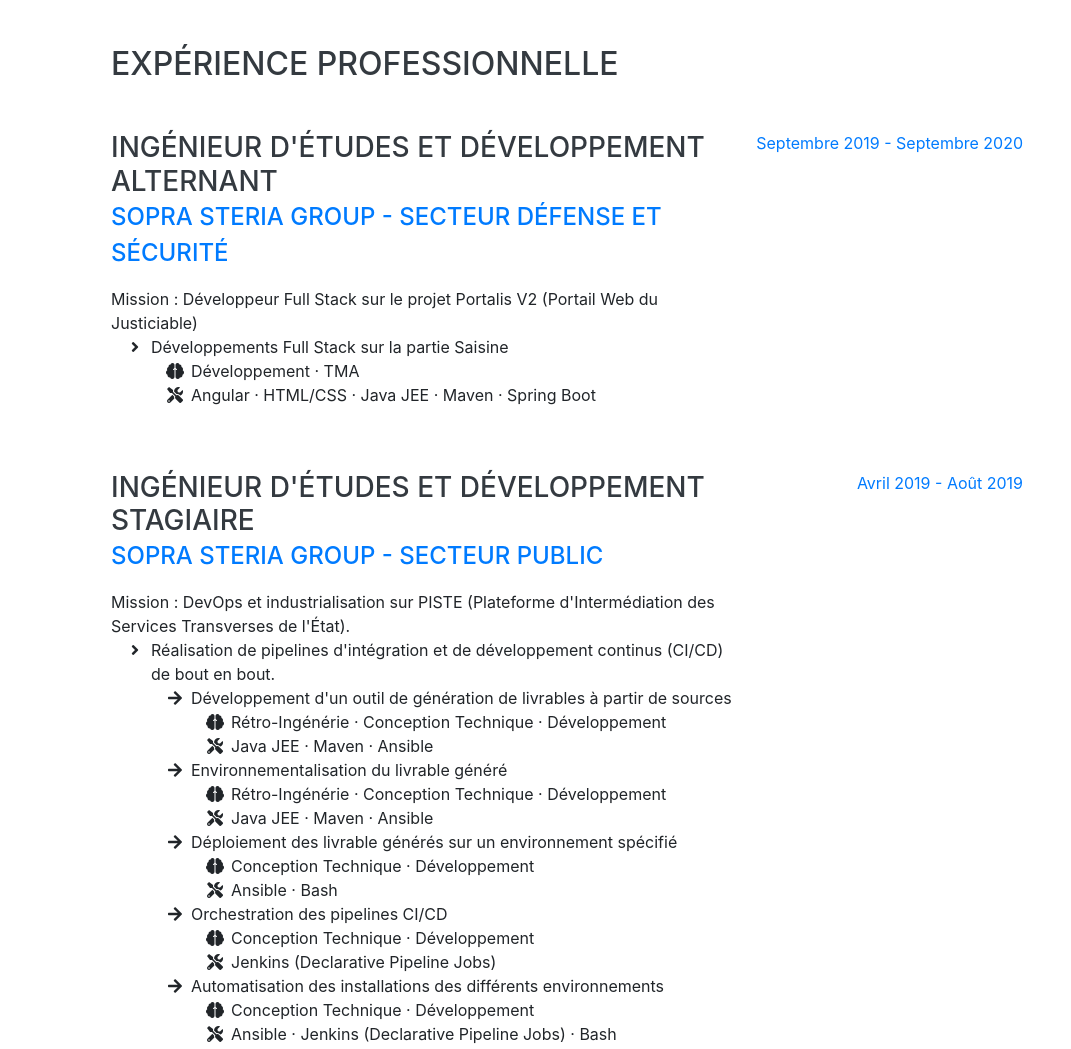
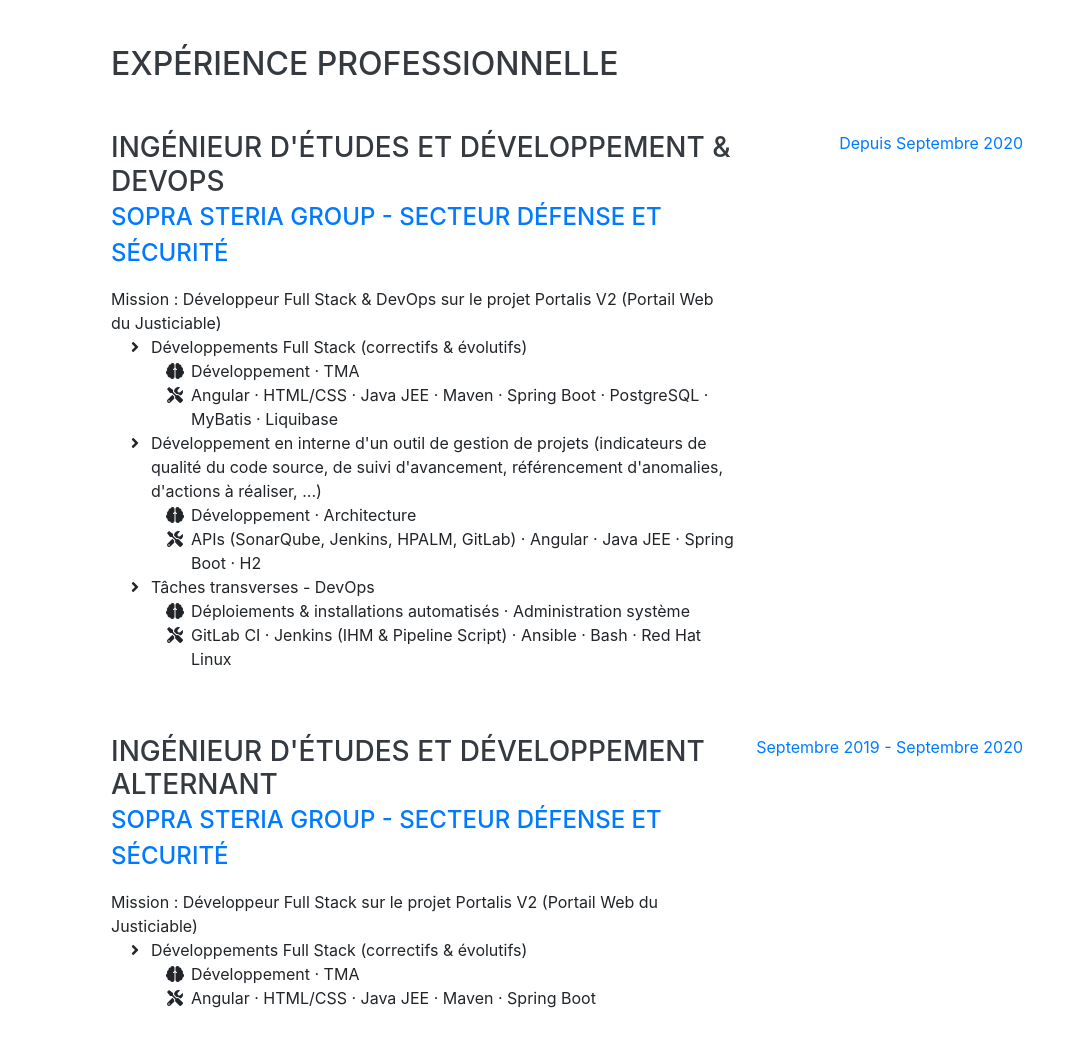
Before and after one commit to empty-spaces/empty-spaces.github.io, a website with bundled scripts: page index.html in a window 1280 px wide. Shown: the part 804-1853 px from the top of the page, without its empty margins (209-1280 px from the left). Built offline with nearby package versions, Linux system fonts and the light colour scheme; a web font is replaced by a local one.

Commit message:
Mise à jour CV

```diff
--- a/index.html
+++ b/index.html
@@ -17,6 +17,7 @@
   <link href="vendor/fontawesome-free/css/all.min.css" rel="stylesheet">
 
   <link href="css/resume.min.css" rel="stylesheet">
+  <link rel="icon" href="img/favicon.ico" />
 
 </head>
 
@@ -72,8 +73,8 @@
         <div class="subheading mb-5">5 rue Paul Dautier · 78140 Vélizy-Villacoublay · +33 6 38 68 86 21 ·
           <a href="mailto:name@email.com">lefevreclement4@orange.fr</a>
         </div>
-        <p class="lead mb-5">Étudiant en contrat de professionnalisation en dernière année de cycle ingénieur en informatique à l'ISTY (Institut des Sciences et Techniques des Yvelines), les domaines de l'Informatique que j'affectionne le plus sont le développement logiciel, la sécurité, et le DevOps.
-        Au cours de mon parcours scolaire et professionnel, j'ai découvert que les missions qui me passionaient le plus étaient celles à fort caractère R&amp;D.
+        <p class="lead mb-5">Ingénieur d'études et développement - DevOps au sein de Sopra Steria, j'évolue actuellement sur le projet de transformation de la Justice Française Portalis V2. Les domaines de l'Informatique que j'affectionne le plus sont le développement logiciel, la sécurité, l'architecture, et le DevOps.
+        Au cours de mon parcours scolaire et professionnel, j'ai découvert que les missions qui me passionnaient le plus étaient celles à fort caractère R&amp;D.
         <div class="social-icons">
           <a href="https://www.linkedin.com/in/clement-lefevre/">
             <i class="fab fa-linkedin-in"></i>
@@ -93,6 +94,63 @@
 
         <div class="resume-item d-flex flex-column flex-md-row mb-5">
           <div class="resume-content mr-auto">
+            <h3 class="mb-0">Ingénieur d'études et développement & DevOps</h3>
+            <div class="subheading mb-3"><a href="https://www.soprasteria.com/fr">Sopra Steria Group - Secteur Défense et Sécurité</a></div>
+			<div>
+              Mission : Développeur Full Stack & DevOps sur le projet Portalis V2 (Portail Web du Justiciable)
+              <ul class="fa-ul">
+              	<li>
+              		<i class="fa-li fas fa-angle-right"></i>
+              		Développements Full Stack (correctifs & évolutifs)
+              		<ul class="fa-ul">
+                		<li>
+                		 	<i class="fa-li fas fa-brain"></i>
+                		 	Développement · TMA
+                		</li>
+                		<li>
+          		 			<i class="fa-li fas fa-tools"></i>
+                			Angular · HTML/CSS · Java JEE · Maven · Spring Boot · PostgreSQL · MyBatis · Liquibase
+          		 		</li>
+           		 	</ul>
+              	</li>
+              	<li>
+              		<i class="fa-li fas fa-angle-right"></i>
+              		Développement en interne d'un outil de gestion de projets (indicateurs de qualité du code source, de suivi d'avancement, référencement d'anomalies, d'actions à réaliser, ...)
+              		<ul class="fa-ul">
+                		<li>
+                		 	<i class="fa-li fas fa-brain"></i>
+                		 	Développement · Architecture
+                		</li>
+                		<li>
+          		 			<i class="fa-li fas fa-tools"></i>
+                			APIs (SonarQube, Jenkins, HPALM, GitLab) · Angular · Java JEE · Spring Boot · H2
+          		 		</li>
+           		 	</ul>
+              	</li>
+              	<li>
+              		<i class="fa-li fas fa-angle-right"></i>
+              		Tâches transverses - DevOps
+              		<ul class="fa-ul">
+                		<li>
+                		 	<i class="fa-li fas fa-brain"></i>
+                		 	Déploiements & installations automatisés · Administration système
+                		</li>
+                		<li>
+          		 			<i class="fa-li fas fa-tools"></i>
+                			GitLab CI · Jenkins (IHM & Pipeline Script) · Ansible · Bash · Red Hat Linux
+          		 		</li>
+           		 	</ul>
+              	</li>
+              </ul>
+            </div>
+          </div>
+          <div class="resume-date text-md-right">
+            <span class="text-primary">Depuis Septembre 2020</span>
+          </div>
+        </div>
+
+        <div class="resume-item d-flex flex-column flex-md-row mb-5">
+          <div class="resume-content mr-auto">
             <h3 class="mb-0">Ingénieur d'études et développement alternant</h3>
             <div class="subheading mb-3"><a href="https://www.soprasteria.com/fr">Sopra Steria Group - Secteur Défense et Sécurité</a></div>
 			<div>
@@ -100,7 +158,7 @@
               <ul class="fa-ul">
               	<li>
               		<i class="fa-li fas fa-angle-right"></i>
-              		Développements Full Stack sur la partie Saisine
+              		Développements Full Stack (correctifs & évolutifs)
               		<ul class="fa-ul">
                 		<li>
                 		 	<i class="fa-li fas fa-brain"></i>
@@ -624,10 +682,16 @@
         <ul class="fa-ul mb-0">
           <li>
             <i class="fa-li fa fa-trophy text-warning"></i>
-            TOEIC Test - 940 points</li>
+            Diplôme d'Ingénieur des Architectures Technologiques de l'Information et de la Communication - 17.63/20 (2019/2020)
+          </li>
           <li>
             <i class="fa-li fa fa-trophy text-warning"></i>
-            Baccalauréat Scientifique - Mention Bien & Européenne Anglais</li>
+            TOEIC Test - 940 points
+          </li>
+          <li>
+           <i class="fa-li fa fa-trophy text-warning"></i>
+           Baccalauréat Scientifique - Mention Bien & Européenne Anglais
+          </li>
         </ul>
       </div>
     </section>
```
Also changed, not shown: img/favicon.ico (added), img/profile.jpg.
